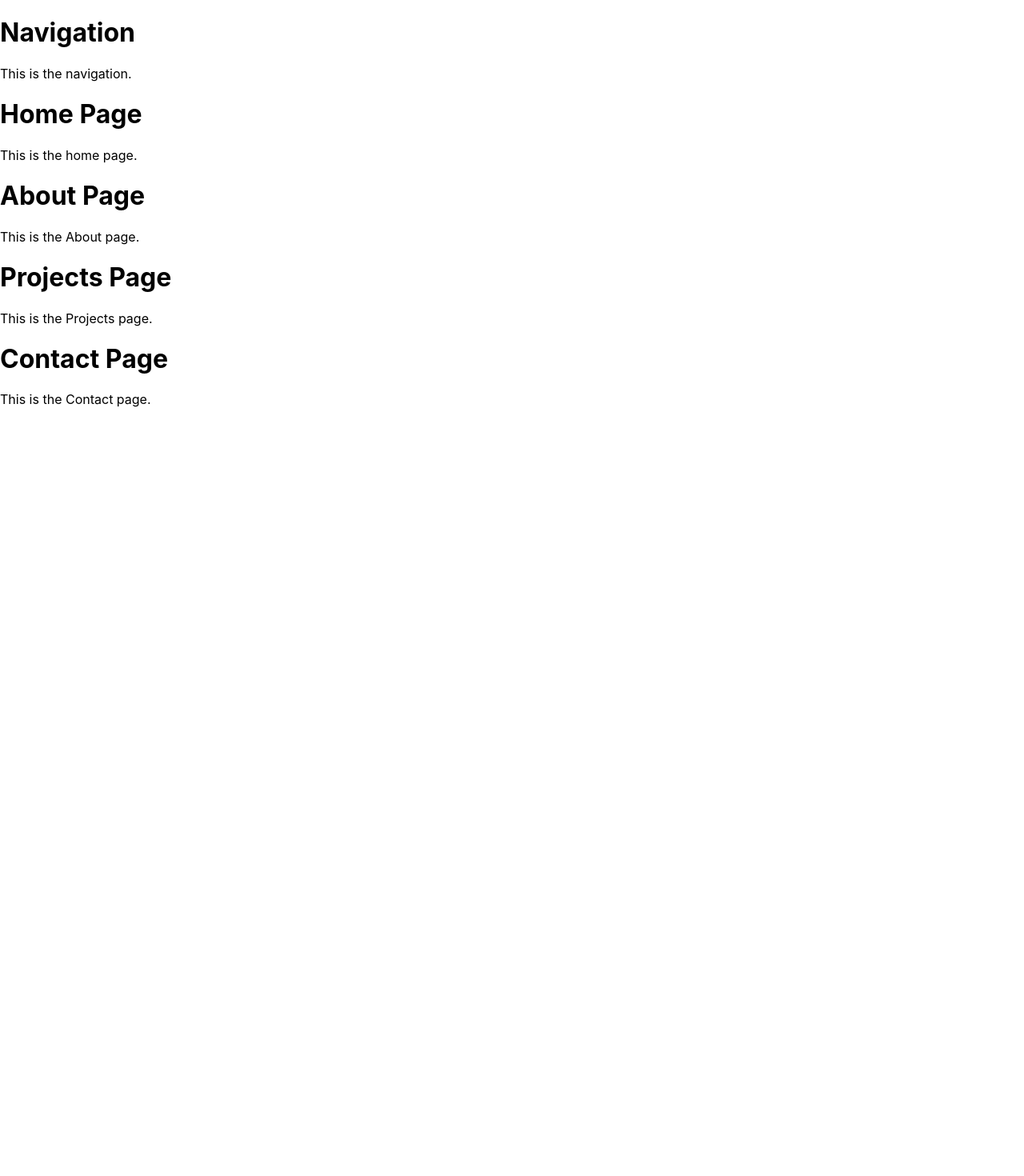
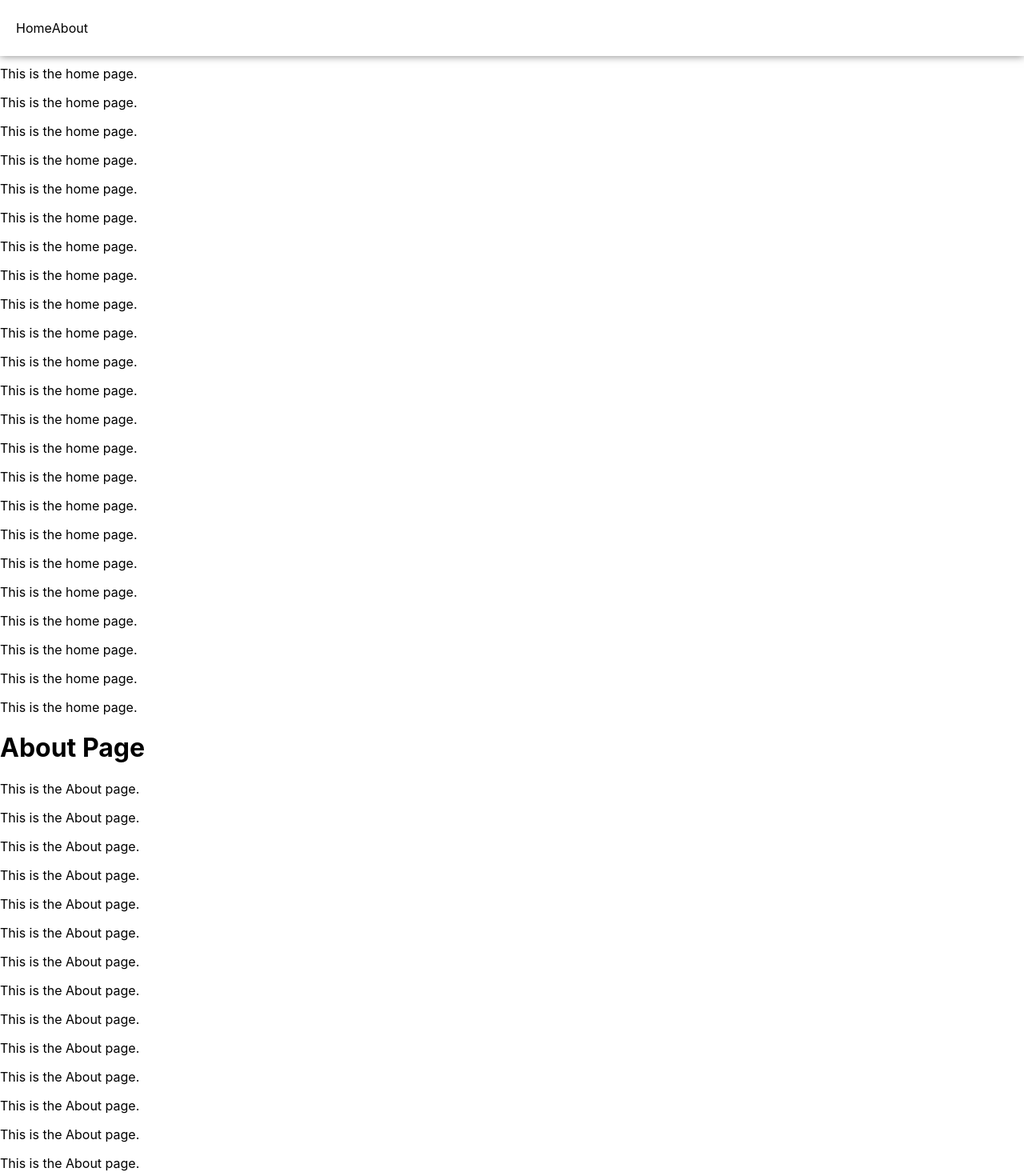
Before and after one commit to FranzCastillo/Portfolio, a React (Create React App) app: page / in a window 1280 px wide. Shown: the top 1470 px of the page at 80% size. Before the commit the page ends 800 px from the top, so only its background shows below. Built offline with nearby package versions, Linux system fonts and the light colour scheme; the HTML template or start-up script is replaced by a standard one.

Commit message:
Navigation bar navigation Implemented

```diff
--- a/package.json
+++ b/package.json
@@ -12,6 +12,8 @@
     "react": "^18.2.0",
     "react-dom": "^18.2.0",
     "react-scripts": "5.0.1",
+    "react-scroll": "^1.8.9",
+    "sass": "^1.62.1",
     "web-vitals": "^2.1.4"
   },
   "scripts": {
--- a/src/components/Navigation/Navigation.js
+++ b/src/components/Navigation/Navigation.js
@@ -1,12 +1,26 @@
 import React from 'react';
-
+import { Link } from 'react-scroll';
+import './Navigation.scss';
 const Navigation = () => {
     return (
-        <div>
-            <h1>Navigation</h1>
-            <p>This is the navigation.</p>
+        <div className="navBar">
+            <Link
+                activeClass="active"
+                to="home"
+                spy={true}
+                smooth={true}
+                duration={500}>
+                Home
+            </Link>
+            <Link
+                activeClass="active"
+                to="about"
+                spy={true}
+                smooth={true}
+                duration={500}>
+                About
+            </Link>
         </div>
     );
-}
-
+};
 export default Navigation;
--- /dev/null
+++ b/src/components/Navigation/Navigation.scss
@@ -0,0 +1,17 @@
+.navBar{
+    display: flex;
+    justify-content: start;
+    align-items: center;
+    background-color: #fff;
+    padding: 0 20px;
+    height: 70px;
+    box-shadow: 0 0 10px rgba(0,0,0,0.5);
+    position: fixed;
+    top: 0;
+    left: 0;
+    right: 0;
+    z-index: 100;
+  .active{
+    color: red;
+  }
+}
--- a/src/pages/About/About.js
+++ b/src/pages/About/About.js
@@ -2,8 +2,22 @@ import React from 'react';
 
 const About = () => {
     return (
-        <div>
+        <div className={"about"} id={"about"}>
             <h1>About Page</h1>
+            <p>This is the About page.</p>
+            <p>This is the About page.</p>
+            <p>This is the About page.</p>
+            <p>This is the About page.</p>
+            <p>This is the About page.</p>
+            <p>This is the About page.</p>
+            <p>This is the About page.</p>
+            <p>This is the About page.</p>
+            <p>This is the About page.</p>
+            <p>This is the About page.</p>
+            <p>This is the About page.</p>
+            <p>This is the About page.</p>
+            <p>This is the About page.</p>
+            <p>This is the About page.</p>
             <p>This is the About page.</p>
         </div>
     );
--- a/src/pages/Contact/Contact.js
+++ b/src/pages/Contact/Contact.js
@@ -2,7 +2,7 @@ import React from 'react';
 
 const Contact = () => {
     return (
-        <div>
+        <div className={"contact"} id={"contact"}>
             <h1>Contact Page</h1>
             <p>This is the Contact page.</p>
         </div>
--- a/src/pages/Experience/Experience.js
+++ b/src/pages/Experience/Experience.js
@@ -2,7 +2,7 @@ import React from 'react';
 
 const Experience = () => {
     return (
-        <div>
+        <div className={"experience"} id={"experience"}>
             <h1>Experience Page</h1>
             <p>This is the Experience page.</p>
         </div>
--- a/src/pages/Home/Home.js
+++ b/src/pages/Home/Home.js
@@ -2,8 +2,30 @@ import React from 'react';
 
 const Home = () => {
     return (
-        <div>
+        <div className={"home"} id={"home"}>
             <h1>Home Page</h1>
+            <p>This is the home page.</p>
+            <p>This is the home page.</p>
+            <p>This is the home page.</p>
+            <p>This is the home page.</p>
+            <p>This is the home page.</p>
+            <p>This is the home page.</p>
+            <p>This is the home page.</p>
+            <p>This is the home page.</p>
+            <p>This is the home page.</p>
+            <p>This is the home page.</p>
+            <p>This is the home page.</p>
+            <p>This is the home page.</p>
+            <p>This is the home page.</p>
+            <p>This is the home page.</p>
+            <p>This is the home page.</p>
+            <p>This is the home page.</p>
+            <p>This is the home page.</p>
+            <p>This is the home page.</p>
+            <p>This is the home page.</p>
+            <p>This is the home page.</p>
+            <p>This is the home page.</p>
+            <p>This is the home page.</p>
             <p>This is the home page.</p>
         </div>
     );
--- a/src/pages/Projects/Projects.js
+++ b/src/pages/Projects/Projects.js
@@ -2,7 +2,7 @@ import React from 'react';
 
 const Projects = () => {
     return (
-        <div>
+        <div className={"projects"} id={"projects"}>
             <h1>Projects Page</h1>
             <p>This is the Projects page.</p>
         </div>
```
Also changed, not shown: 1 other file (tests, documents, lock files or other folders).
